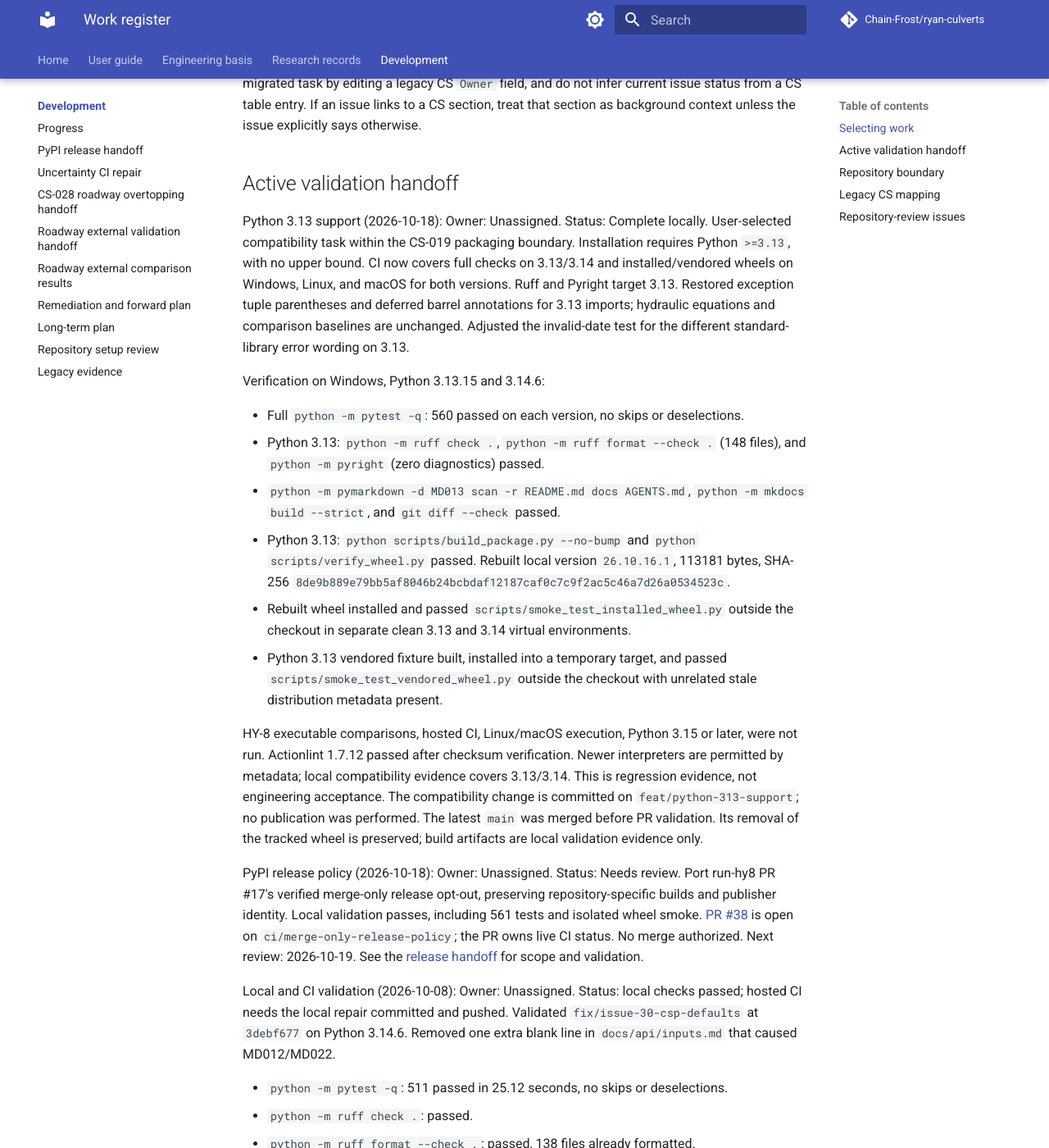
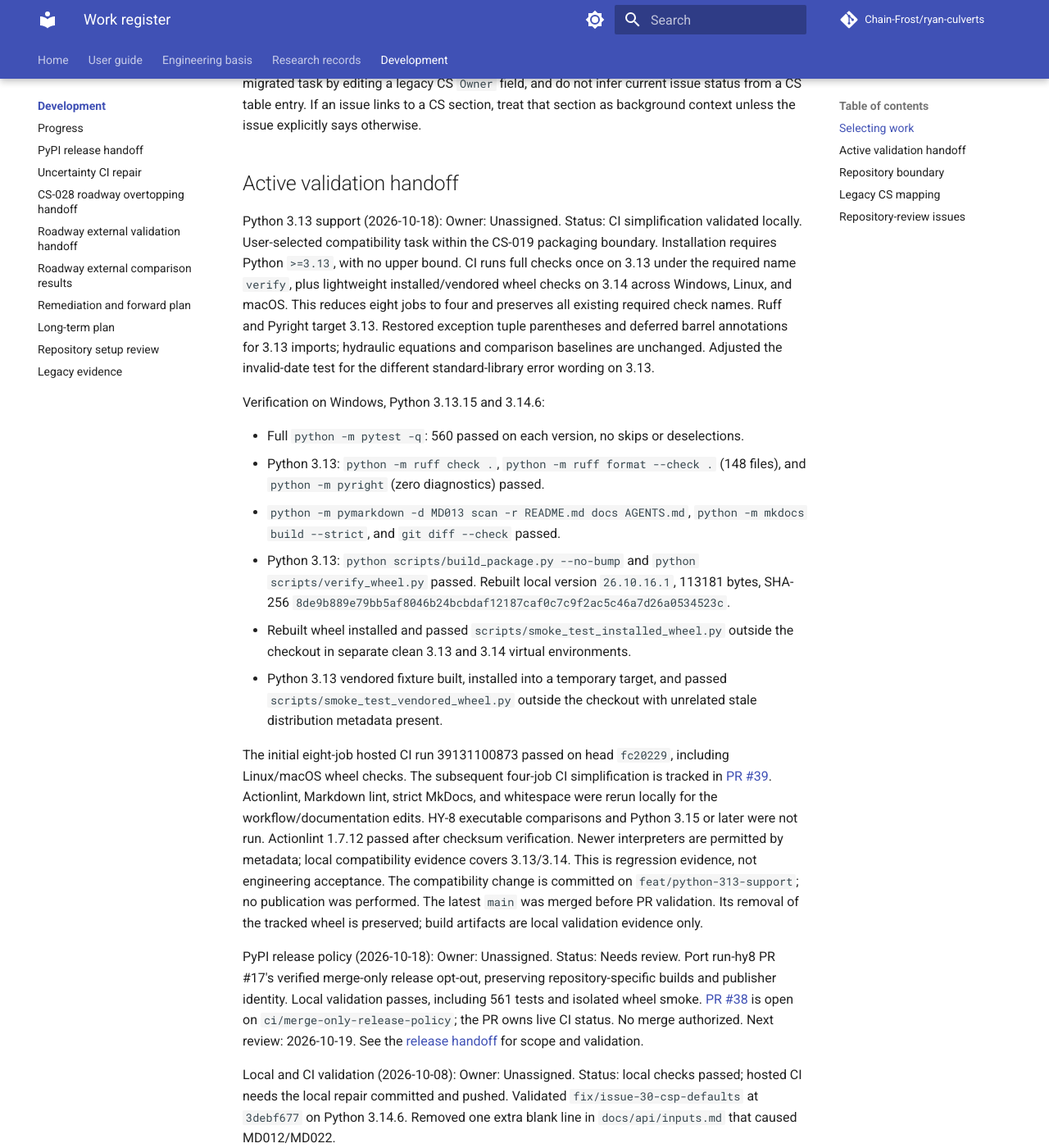
Before and after one commit to Chain-Frost/ryan-culverts, an MkDocs documentation site: the page built from docs/work/README.md, in a window 1280 px wide and 1400 px high, scrolled down 399 px. Shown: the whole window at 82% size. Built offline with MkDocs 1.6.1 and Material for MkDocs 9.7.7, drawn with Linux system fonts in a browser that asks for light colours; comment, search, counter and statistics services are not loaded.

Commit message:
Run full checks once on Python 3.13 and preserve required CI names

```diff
--- a/docs/work/README.md
+++ b/docs/work/README.md
@@ -17,10 +17,11 @@ context unless the issue explicitly says otherwise.
 
 ## Active validation handoff
 
-Python 3.13 support (2026-10-18): Owner: Unassigned. Status: Complete locally.
+Python 3.13 support (2026-10-18): Owner: Unassigned. Status: CI simplification validated locally.
 User-selected compatibility task within the CS-019 packaging boundary. Installation
-requires Python `>=3.13`, with no upper bound. CI now covers full checks on 3.13/3.14
-and installed/vendored wheels on Windows, Linux, and macOS for both versions.
+requires Python `>=3.13`, with no upper bound. CI runs full checks once on 3.13 under the required name `verify`, plus lightweight
+installed/vendored wheel checks on 3.14 across Windows, Linux, and macOS.
+This reduces eight jobs to four and preserves all existing required check names.
 Ruff and Pyright target 3.13. Restored exception tuple parentheses and deferred barrel
 annotations for 3.13 imports; hydraulic equations and comparison baselines are unchanged.
 Adjusted the invalid-date test for the different standard-library error wording on 3.13.
@@ -42,8 +43,11 @@ Verification on Windows, Python 3.13.15 and 3.14.6:
   `scripts/smoke_test_vendored_wheel.py` outside the checkout with unrelated stale
   distribution metadata present.
 
-HY-8 executable comparisons, hosted CI, Linux/macOS execution, Python 3.15 or later,
-were not run. Actionlint 1.7.12 passed after checksum verification. Newer interpreters are permitted by metadata;
+The initial eight-job hosted CI run 39131100873 passed on head `fc20229`, including
+Linux/macOS wheel checks. The subsequent four-job CI simplification is tracked in
+[PR #39](https://github.com/Chain-Frost/ryan-culverts/pull/39). Actionlint, Markdown lint,
+strict MkDocs, and whitespace were rerun locally for the workflow/documentation edits.
+HY-8 executable comparisons and Python 3.15 or later were not run. Actionlint 1.7.12 passed after checksum verification. Newer interpreters are permitted by metadata;
 local compatibility evidence covers 3.13/3.14. This is regression evidence, not
 engineering acceptance. The compatibility change is committed on `feat/python-313-support`; no publication
 was performed. The latest `main` was merged before PR validation. Its removal of the
```
Also changed, not shown: docs/changelog.md (+1 -1 lines), docs/packaging.md (+5 -4 lines), 1 other file.
